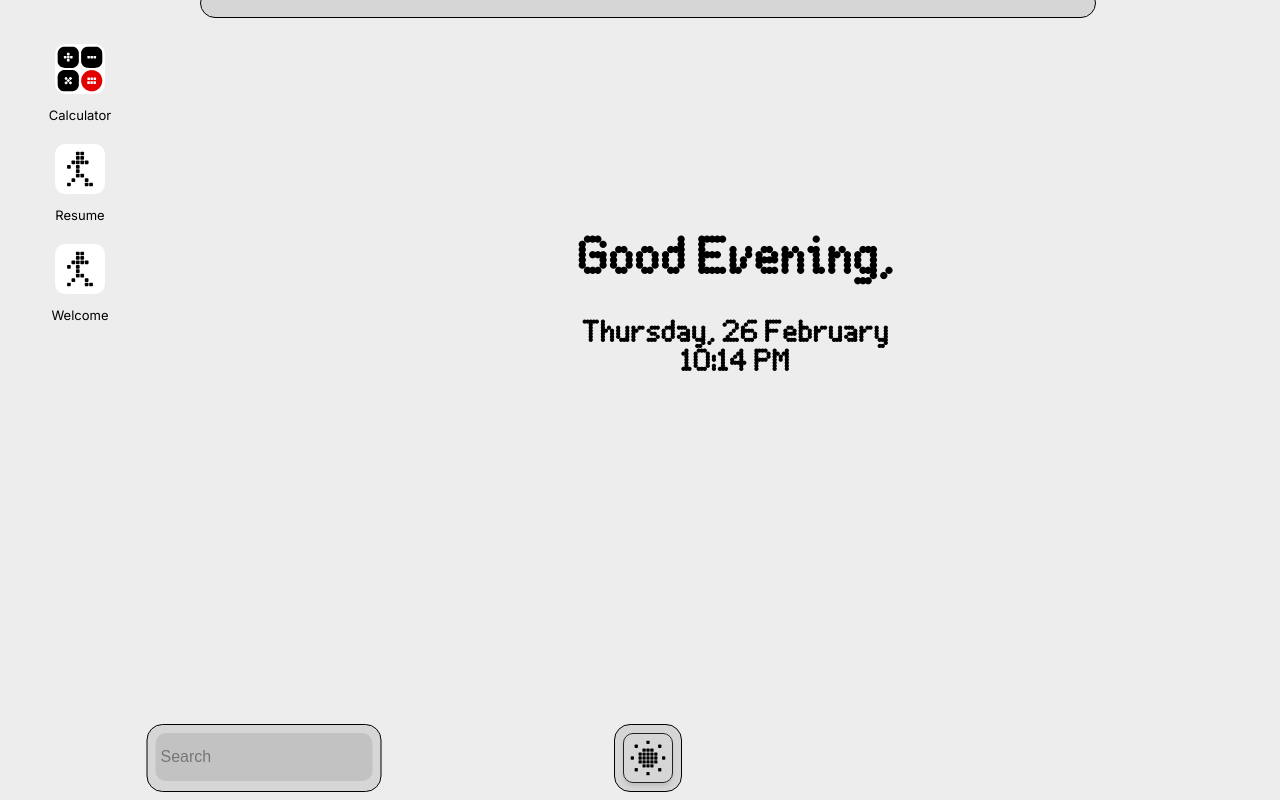
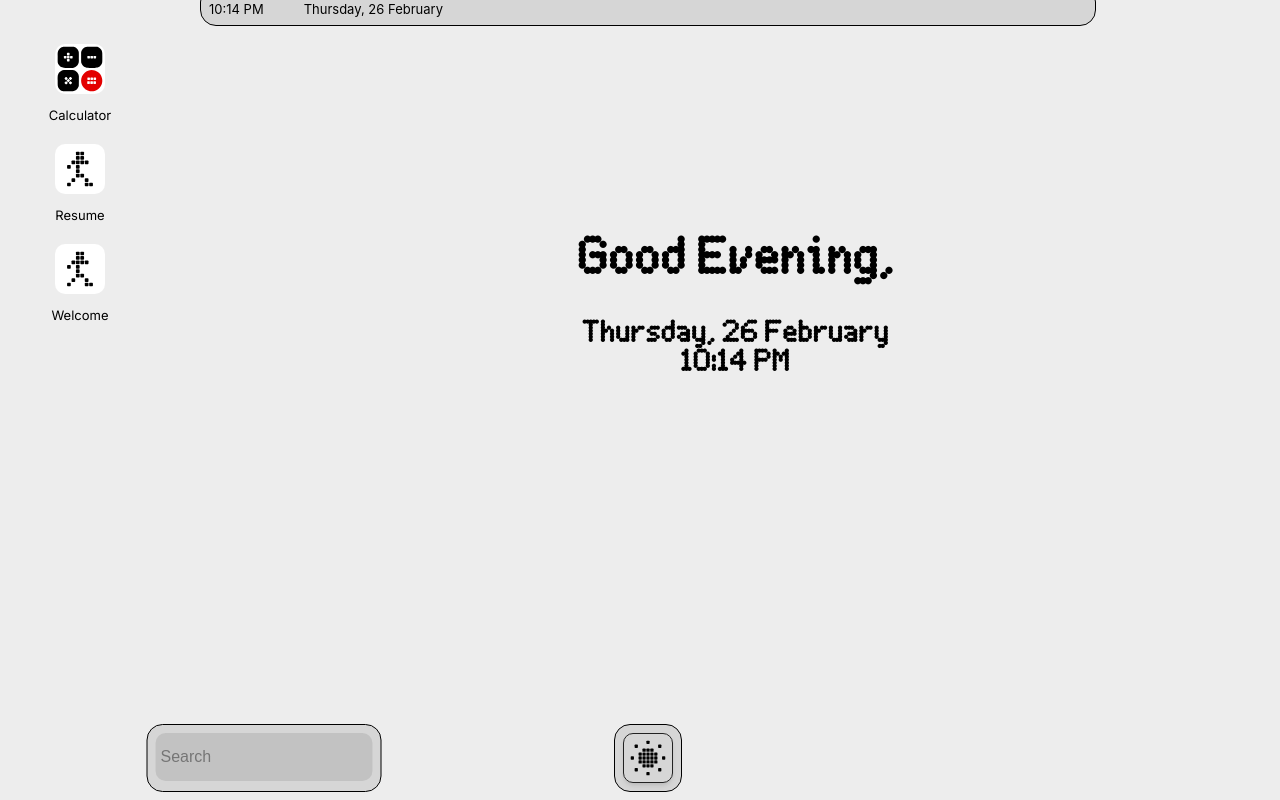
Before and after one commit to Airook-Sanjin/Portfolio, a React (Create React App) app: page / in a window 1280 px wide. Built offline with nearby package versions, Linux system fonts and the light colour scheme.

Commit message:
Updating

```diff
--- a/public/index.html
+++ b/public/index.html
@@ -24,7 +24,7 @@
       work correctly both with client-side routing and a non-root public URL.
       Learn how to configure a non-root public URL by running `npm run build`.
     -->
-    <title>React App</title>
+    <title>NothingOS</title>
   </head>
   <body>
     <noscript>You need to enable JavaScript to run this app.</noscript>
--- a/src/App.js
+++ b/src/App.js
@@ -14,10 +14,9 @@ import useWindowManager from "./hooks/useWindowManager";
 import { useDate } from "./hooks/returnDate";
 import { useState, useEffect } from "react";
 import useLocalStorageState from "./hooks/useLocaleStorage";
+import { AnimatePresence } from "motion/react";
 
 function App() {
-
-
 // localStorage.clear();
 
 
@@ -62,6 +61,8 @@ function App() {
     endWindowResize()
   };
   const handleAppOpen = (app) => {
+
+
     addOpenWindow(app);
   };
   const handleCloseWindow = (windowId) => {
@@ -92,7 +93,8 @@ function App() {
             onMouseLeave={handleDesktopMouseEnd}
           >
             <ControlDock
-              panelHeight={30}
+              panelHeight={40}
+              useDate={useDate}
             >
 
 
@@ -120,6 +122,7 @@ function App() {
             {openWindows
               .filter((window) => !window.isMinimized)
               .map((window) => (
+                <AnimatePresence>
                 <Window
                   key={window.windowId}
                   type={window.type}
@@ -140,6 +143,7 @@ function App() {
                   minimizeOpenWindow={minimizeOpenWindow}
                   expandOpenWindow={expandOpenWindow}
                 />
+                </AnimatePresence>
               ))}
           </div>
           <div className="Taskbar">
--- a/src/components/ControlCenter/control-dock.jsx
+++ b/src/components/ControlCenter/control-dock.jsx
@@ -1,27 +1,30 @@
-import "./controlDock.css"
-import { useDate } from "./hooks/returnDate";
+import "./controlDock.css";
+import ProfileGreetings from "../Greeting/profile-greeting";
 
 export default function ControlDock({
-    time,
-    theme,
-    panelHeight=40,
-    dockHeight = 256,
-}){
-    const height = dockHeight
+  theme,
+  useDate,
+  panelHeight = 40,
+  dockHeight = 256,
+}) {
+  const { date, time, wish } = useDate();
 
-
-    return(
-        <div
-        style={{height:dockHeight, scrollbarWidth:"none"}}
-        className="ControlDockOuter">
-
-            <div className="control-panel"
-            style={{height:panelHeight}}
-            role ="controlToolbar"
-            aria-label = "Control dock">
-
-
-            </div>
+  return (
+    <div
+      style={{ height: dockHeight, scrollbarWidth: "none" }}
+      className="ControlDockOuter"
+    >
+      <div
+        className="control-panel"
+        style={{ height: panelHeight }}
+        role="controlToolbar"
+        aria-label="Control dock"
+      >
+        <div className="DateStatus">
+          <div>{time}</div>
+          <div>{date}</div>
         </div>
-    )
+      </div>
+    </div>
+  );
 }
--- a/src/components/ControlCenter/controlDock.css
+++ b/src/components/ControlCenter/controlDock.css
@@ -8,7 +8,7 @@
   align-items: flex-start;
   z-index: 3;
   position: fixed;
-  top: 0;
+  top: -14;
   left: 0;
   /* top: 95.2vh; */
   min-height: 47px;
@@ -16,19 +16,25 @@
 }
 .control-panel{
   position: absolute;
-  top: -12;
+  top: 0;
   left: 50%;
   transform: translateX(-50%);
   display: flex;
   flex-direction: column;
-  justify-content: space-around;
+  justify-content:flex-end;
   align-items: flex-start;
   width: 70vw;
-  height: fit-content;
-
+  height: 100%;
   border-radius: 1rem;
   background-color: var(--panel-color);
   border: 1px solid var(--text-color);
   padding: 0 0.5rem 0.5rem;
   pointer-events: auto;
 }
+.DateStatus{
+  align-items: end;
+  font-size: small;
+  display: flex;
+  gap:40px;
+
+}
--- a/src/components/LoadingComponents/loading-screen.jsx
+++ b/src/components/LoadingComponents/loading-screen.jsx
@@ -1,5 +1,6 @@
 
 import LoadingCircle from "./loading-circle";
+
 export default function Loading({
 
 }){
--- a/src/components/WindowCard/Window.css
+++ b/src/components/WindowCard/Window.css
@@ -1,5 +1,5 @@
 
-.WindowContainer{
+.expand .WindowContainer{
   display:flex;
   flex-direction: column;
   border-radius:10px;
@@ -9,6 +9,9 @@
   position: absolute;
   overflow: hidden;
   opacity: 1;
+
+  transform: scale(1);
+  transition: opacity 200ms 100ms cubic-bezier(0.0, 0.0, 0.2, 1);;
   /* !-------dont change */
  max-width: 99.5vw;
  max-height: 94.4vh;
--- a/src/components/WindowCard/window-type.jsx
+++ b/src/components/WindowCard/window-type.jsx
@@ -4,6 +4,10 @@ import ProgramEmbed from "./app-program";
 import { appComponents } from "../../config/appComponents";
 import { useState, useEffect, useRef } from "react";
 import "./Window.css";
+import {
+  motion,
+
+} from "motion/react";
 
 // !---------------------
 
@@ -36,7 +40,16 @@ export default function Window({
   theme === "light" ? (Folder = "light") : (Folder = "dark");
 
   return (
-    <div
+
+    <motion.div
+    onani
+      initial={{ opacity: 0, scale: 0.9, y: y, x:x }}
+		  animate={{ opacity: 1, scale: 1, y: 0 }}
+		  exit={{ opacity: 0, scale: 0.9 }}
+		  transition={{ type: "spring",
+			stiffness: 300, // higher = snappier
+			damping: 25, // higher = less bounce
+			}}
       className={className}
       src={src}
       style={{
@@ -188,7 +201,7 @@ export default function Window({
           backgroundColor:"orange",
         }}
       ></div>
-    </div>
+    </motion.div>
   );
 }
 Window.propTypes = {
--- a/src/hooks/useWindowManager.js
+++ b/src/hooks/useWindowManager.js
@@ -16,6 +16,7 @@ function useWindowManager() {
   };
 
   const addOpenWindow = (app) => {
+
     const existingWindow = openWindows.find((w) => w.appId === app.id);
     if (!existingWindow) {
       counterId.current = counterId.current + 1;
```
